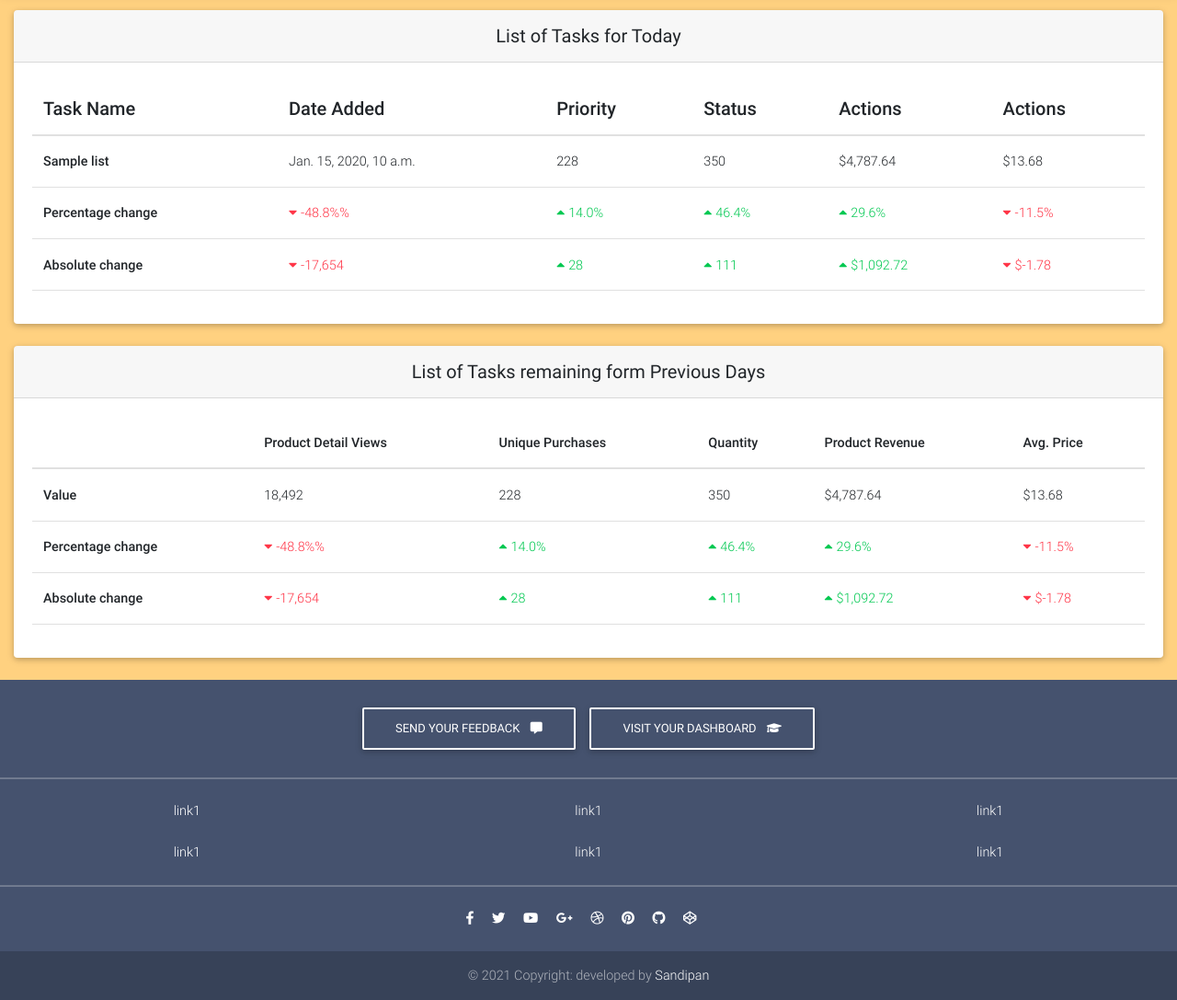
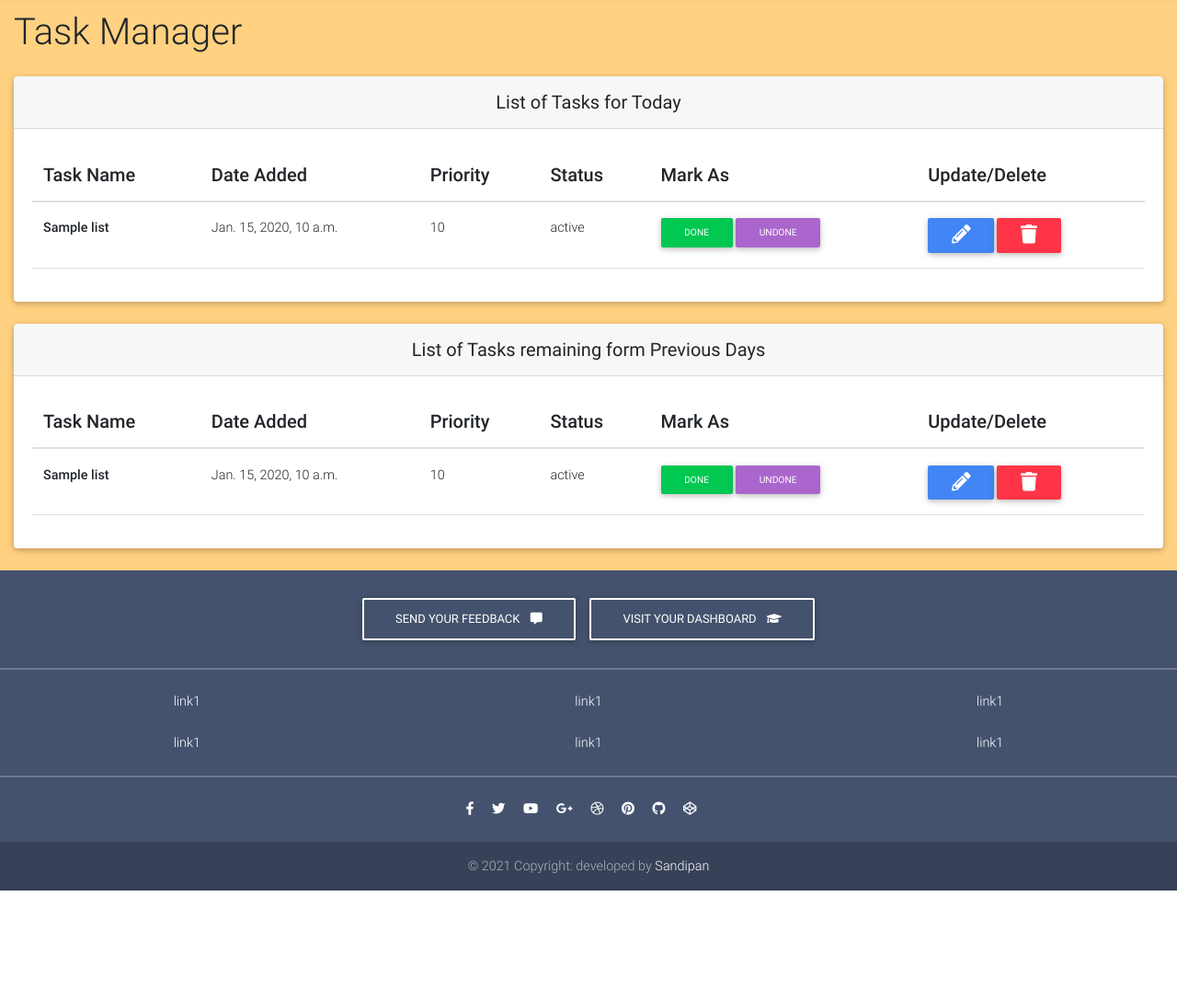
Before and after one commit to sandipan898/task-analyzer, a Django app: page /task-manager/ in a window 1280 px wide. Shown: the part 71-1158 px from the top of the page at 92% size. After the commit the page ends 1039 px from the top, so only its background shows below. Run offline with Django 3.2, Linux system fonts and the light colour scheme; a user stored in the database is signed in; tables that the repository leaves empty hold one stand-in row (values such as "Sample post"); some libraries are stand-ins or nearby versions.

Commit message:
updating frontend

```diff
--- a/task_manager/templates/todo/task-manager.html
+++ b/task_manager/templates/todo/task-manager.html
@@ -4,7 +4,9 @@
 {% block content %}
 <main style="margin-top: 58px">
     <div class="container-fluid pt-4">
-
+        <div>
+            <p class="display-6 mb-4">Task Manager</p>
+        </div>
         <section class="mb-4">
             <div class="card">
                 <div class="card-header text-center py-3">
@@ -21,8 +23,8 @@
                                     <th class="h5" scope="col">Date Added</th>
                                     <th class="h5" scope="col">Priority</th>
                                     <th class="h5" scope="col">Status</th>
-                                    <th class="h5" scope="col">Actions</th>
-                                    <th class="h5" scope="col">Actions</th>
+                                    <th class="h5" scope="col">Mark As</th>
+                                    <th class="h5" scope="col">Update/Delete</th>
                                 </tr>
                             </thead>
                             <tbody>
@@ -30,69 +32,18 @@
                                 <tr>
                                     <th scope="row">{{task.name}}</th>
                                     <td>{{task.time_added}}</td>
-                                    <td>228</td>
-                                    <td>350</td>
-                                    <td>$4,787.64</td>
-                                    <td>$13.68</td>
+                                    <td>{{task.weight}}</td>
+                                    <td>{{task.status}}</td>
+                                    <td>
+                                        <a href="" class="btn btn-success btn-sm">Done</a>
+                                        <a href="" class="btn btn-secondary btn-sm">UnDone</a>
+                                    </td>
+                                    <td>
+                                        <a href="" class="btn btn-primary btn-sm"><i class="fas fa-pencil-alt fa-2x"></i></a>
+                                        <a href="" class="btn btn-danger btn-sm"><i class="fas fa-trash fa-2x"></i></a>
+                                    </td>
                                 </tr>
                                 {% endfor %}
-
-                                <tr>
-                                    <th scope="row">Percentage change</th>
-                                    <td>
-                                        <span class="text-danger">
-                                            <i class="fas fa-caret-down me-1"></i><span>-48.8%%</span>
-                                        </span>
-                                    </td>
-                                    <td>
-                                        <span class="text-success">
-                                            <i class="fas fa-caret-up me-1"></i><span>14.0%</span>
-                                        </span>
-                                    </td>
-                                    <td>
-                                        <span class="text-success">
-                                            <i class="fas fa-caret-up me-1"></i><span>46.4%</span>
-                                        </span>
-                                    </td>
-                                    <td>
-                                        <span class="text-success">
-                                            <i class="fas fa-caret-up me-1"></i><span>29.6%</span>
-                                        </span>
-                                    </td>
-                                    <td>
-                                        <span class="text-danger">
-                                            <i class="fas fa-caret-down me-1"></i><span>-11.5%</span>
-                                        </span>
-                                    </td>
-                                </tr>
-                                <tr>
-                                    <th scope="row">Absolute change</th>
-                                    <td>
-                                        <span class="text-danger">
-                                            <i class="fas fa-caret-down me-1"></i><span>-17,654</span>
-                                        </span>
-                                    </td>
-                                    <td>
-                                        <span class="text-success">
-                                            <i class="fas fa-caret-up me-1"></i><span>28</span>
-                                        </span>
-                                    </td>
-                                    <td>
-                                        <span class="text-success">
-                                            <i class="fas fa-caret-up me-1"></i><span>111</span>
-                                        </span>
-                                    </td>
-                                    <td>
-                                        <span class="text-success">
-                                            <i class="fas fa-caret-up me-1"></i><span>$1,092.72</span>
-                                        </span>
-                                    </td>
-                                    <td>
-                                        <span class="text-danger">
-                                            <i class="fas fa-caret-down me-1"></i><span>$-1.78</span>
-                                        </span>
-                                    </td>
-                                </tr>
                             </tbody>
                         </table>
                     </div>
@@ -112,79 +63,31 @@
                         <table class="table table-hover text-nowrap">
                             <thead>
                                 <tr>
-                                    <th scope="col"></th>
-                                    <th scope="col">Product Detail Views</th>
-                                    <th scope="col">Unique Purchases</th>
-                                    <th scope="col">Quantity</th>
-                                    <th scope="col">Product Revenue</th>
-                                    <th scope="col">Avg. Price</th>
+                                    <th class="h5" scope="col">Task Name</th>
+                                    <th class="h5" scope="col">Date Added</th>
+                                    <th class="h5" scope="col">Priority</th>
+                                    <th class="h5" scope="col">Status</th>
+                                    <th class="h5" scope="col">Mark As</th>
+                                    <th class="h5" scope="col">Update/Delete</th>
                                 </tr>
                             </thead>
                             <tbody>
+                                {% for task in tasks %}
                                 <tr>
-                                    <th scope="row">Value</th>
-                                    <td>18,492</td>
-                                    <td>228</td>
-                                    <td>350</td>
-                                    <td>$4,787.64</td>
-                                    <td>$13.68</td>
-                                </tr>
-                                <tr>
-                                    <th scope="row">Percentage change</th>
+                                    <th scope="row">{{task.name}}</th>
+                                    <td>{{task.time_added}}</td>
+                                    <td>{{task.weight}}</td>
+                                    <td>{{task.status}}</td>
                                     <td>
-                                        <span class="text-danger">
-                                            <i class="fas fa-caret-down me-1"></i><span>-48.8%%</span>
-                                        </span>
+                                        <a href="" class="btn btn-success btn-sm">Done</a>
+                                        <a href="" class="btn btn-secondary btn-sm">UnDone</a>
                                     </td>
                                     <td>
-                                        <span class="text-success">
-                                            <i class="fas fa-caret-up me-1"></i><span>14.0%</span>
-                                        </span>
-                                    </td>
-                                    <td>
-                                        <span class="text-success">
-                                            <i class="fas fa-caret-up me-1"></i><span>46.4%</span>
-                                        </span>
-                                    </td>
-                                    <td>
-                                        <span class="text-success">
-                                            <i class="fas fa-caret-up me-1"></i><span>29.6%</span>
-                                        </span>
-                                    </td>
-                                    <td>
-                                        <span class="text-danger">
-                                            <i class="fas fa-caret-down me-1"></i><span>-11.5%</span>
-                                        </span>
+                                        <a href="" class="btn btn-primary btn-sm"><i class="fas fa-pencil-alt fa-2x"></i></a>
+                                        <a href="" class="btn btn-danger btn-sm"><i class="fas fa-trash fa-2x"></i></a>
                                     </td>
                                 </tr>
-                                <tr>
-                                    <th scope="row">Absolute change</th>
-                                    <td>
-                                        <span class="text-danger">
-                                            <i class="fas fa-caret-down me-1"></i><span>-17,654</span>
-                                        </span>
-                                    </td>
-                                    <td>
-                                        <span class="text-success">
-                                            <i class="fas fa-caret-up me-1"></i><span>28</span>
-                                        </span>
-                                    </td>
-                                    <td>
-                                        <span class="text-success">
-                                            <i class="fas fa-caret-up me-1"></i><span>111</span>
-                                        </span>
-                                    </td>
-                                    <td>
-                                        <span class="text-success">
-                                            <i class="fas fa-caret-up me-1"></i><span>$1,092.72</span>
-                                        </span>
-                                    </td>
-                                    <td>
-                                        <span class="text-danger">
-                                            <i class="fas fa-caret-down me-1"></i><span>$-1.78</span>
-                                        </span>
-                                    </td>
-                                </tr>
+                                {% endfor %}
                             </tbody>
                         </table>
                     </div>
```
Also changed, not shown: task_manager/task_manager/settings.py (+17 -0 lines), task_manager/todo/models.py (+13 -11 lines).
